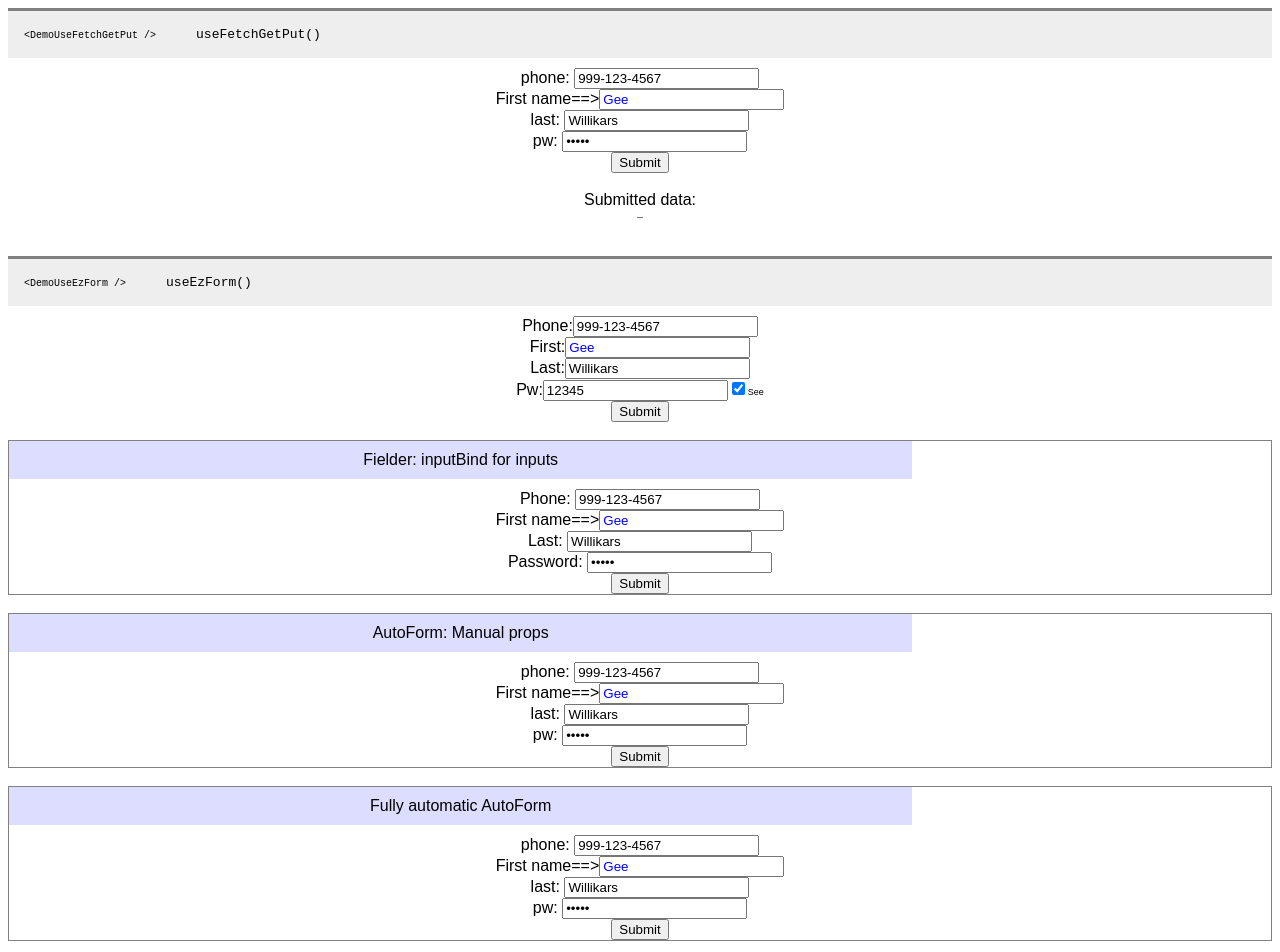
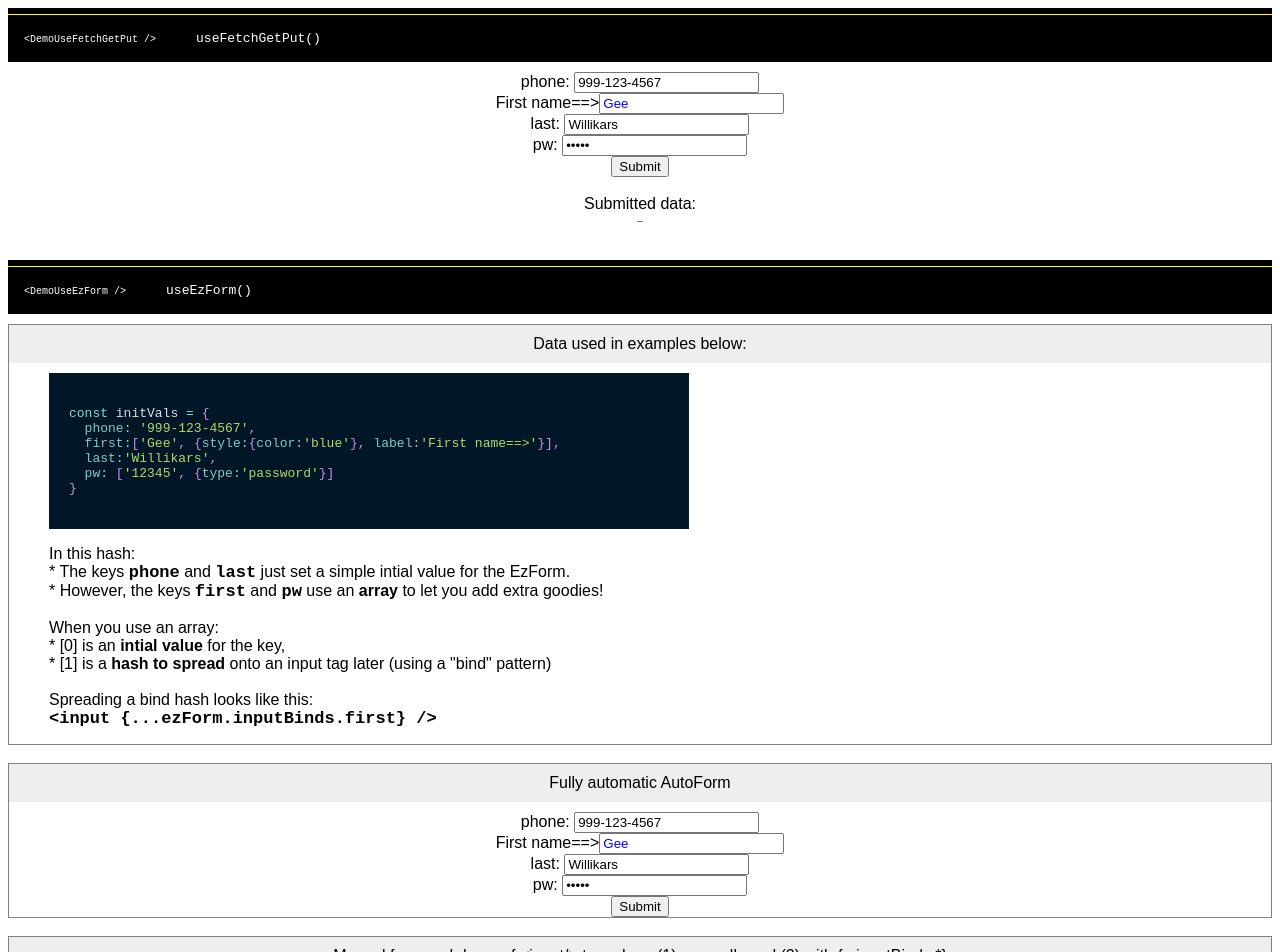
Before and after one commit to kenlane33/react-use-get-set, a React (Create React App) app: page / in a window 1280 px wide. Shown: the top 952 px of the page. Built offline with nearby package versions, Linux system fonts and the light colour scheme.

Commit message:
Added initVals on page.

```diff
--- a/src/components/AutoForm.js
+++ b/src/components/AutoForm.js
@@ -10,7 +10,7 @@ export const Fielder = ({label, name, inputs, onChange, ...rest}) => (
   </div>
 )
 //-------------------------------------o
-export const AutoForm = ({fields, bindForm, inputBinds}) => (
+export const AutoForm = ({ bindForm, inputBinds, fields }) => (
   <form {...bindForm}>
     {ensureArr(fields, Object.keys(inputBinds)).map( k => (
       <Fielder key={k} label={k+': '} {...inputBinds[k]} />
--- a/src/demos/DemoFetchGetPut.js
+++ b/src/demos/DemoFetchGetPut.js
@@ -18,7 +18,8 @@ export const DemoFetchGetPut = () => {
     (x)=>{
       console.log(x)
       setSubmitted( JSON.stringify(x) )
-    }
+    },
+
   )
   // const {inputs, doChange, doSubmit, inputBinds} = ezForm
 
--- a/src/demos/DemoHeader.js
+++ b/src/demos/DemoHeader.js
@@ -13,12 +13,22 @@ export const DemoHeader2 = ({demoTxt, useTxt}) => (
 ) // Usage ----------------
 // <DemoHeader demoTxt='stuff' useTxt='nonsense' />
 export const DemoHeader = ({demoTxt, useTxt}) => (
-  <div style={{textAlign:'left', fontFamily:'monospace', backgroundColor:'#eee', padding: 16, borderTop: 'solid 3px grey', marginBottom: 10}}>
-    <span style={{textAlign:'left',fontSize:10, paddingRight: 40 }}>
-      &lt;{demoTxt} /&gt;
-    </span>
-    <span style={{textAlign:'left'}}>{useTxt}</span>
-    {/*---////--------------------------------------*/}
+  <div style={{borderTop: 'solid 6px black'}}>
+    <div style={{
+      textAlign: 'left',
+      fontFamily: 'monospace',
+      color: '#fff',
+      backgroundColor: '#000',
+      padding: 16,
+      borderTop: 'solid 1px yellow',
+      marginBottom: 10
+      }}>
+      <span style={{textAlign:'left',fontSize:10, paddingRight: 40 }}>
+        &lt;{demoTxt} /&gt;
+      </span>
+      <span style={{textAlign:'left'}}>{useTxt}</span>
+      {/*---////--------------------------------------*/}
+    </div>
   </div>
 ) // Usage ----------------
 // <DemoHeader demoTxt='stuff' useTxt='nonsense' />
--- a/src/demos/DemoUseEzForm.js
+++ b/src/demos/DemoUseEzForm.js
@@ -2,6 +2,7 @@ import React, { useState } from "react"
 import { useEzForm } from "../hooks/useEzForm"
 import { DemoHeader } from './DemoHeader'
 import { AutoForm, Fielder } from '../components/AutoForm'
+import { PrismCode } from "../components/PrismCode"
 
 //===========//////////////========================o
 export const DemoUseEzForm = () => {
@@ -25,17 +26,56 @@ export const DemoUseEzForm = () => {
   // console.log( ezForm )
 
   const FormHeader = ({txt}) => (
-    <div style={{padding:10, backgroundColor:'#ddf', width:'70%', marginBottom:10}}>
+    <div style={{padding:10, backgroundColor:'#eee', marginBottom:10}}>
       {txt}
     </div>
   )
-
+  const leftStl = {textAlign:'left'}
+  const Code = (p) => <pre style={{display:'inline', fontWeight:700, fontSize:17}}>{p.children}</pre>
   //-------------------------------------o
   return (
     <div>
       <DemoHeader demoTxt='DemoUseEzForm' useTxt='useEzForm()' />
       {/* ------------------------------------------ */}
-      {/* <FormBox txt="Manual form and mixed inputBind and manual inputs"> */}
+      <div style={{border:'1px solid grey'}}>
+        <FormHeader txt="Data used in examples below:" />
+        <div style={{marginLeft:40}}>
+
+          <div style={{backgroundColor:'#011627', padding: 20, width: 600 }}>
+            <PrismCode language='js' code={`
+const initVals = {
+  phone: '999-123-4567',
+  first:['Gee', {style:{color:'blue'}, label:'First name==>'}],
+  last:'Willikars',
+  pw: ['12345', {type:'password'}]
+}`.trim()} >
+            </PrismCode>
+            </div>
+          <p style={leftStl}>
+            In this hash:<br />
+            * The keys <Code>phone</Code> and <Code>last</Code> just set a simple intial value for the EzForm.<br />
+            * However, the keys <Code>first</Code> and <Code>pw</Code> use an <b>array</b> to let you add extra goodies!<br />
+            <br />
+            When you use an array:<br />
+            * [0] is an <b>intial value</b> for the key, <br />
+            * [1] is a <b>hash to spread</b> onto an input tag later (using a "bind" pattern)<br />
+            <br />
+            Spreading a bind hash looks like this:  <br />
+            <Code>{`<input {...ezForm.inputBinds.first} />`}</Code>
+          </p>
+        </div>
+      </div>
+      <br />
+      {/* ------------------------------------------ */}
+      <div style={{border:'1px solid grey'}}>
+        <FormHeader txt="Fully automatic AutoForm" />
+        <AutoForm {...ezForm} />
+      </div>
+      <br />
+      {/* ------------------------------------------ */}
+      <div style={{border:'1px solid grey'}}>
+        <FormHeader txt="Manual form and demo of <input/> tags done (1) manually and (2) with {...inputBinds.*}"/>
+
         <form onSubmit={doSubmit}>
 
           <label> Phone:
@@ -69,14 +109,14 @@ export const DemoUseEzForm = () => {
           <input type="submit" value="Submit" />
 
         </form>
-      {/* </FormBox> */}
+      </div>
       <br />
       {/* ------------------------------------------ */}
       <div style={{border:'1px solid grey'}}>
-        <FormHeader txt="Fielder: inputBind for inputs"/>
+        <FormHeader txt="Fielder: Manual form and {...inputBinds.*} for <input/>"/>
         <form onSubmit={doSubmit}>
           <Fielder label='Phone: ' {...inputBinds.phone} />
-          <Fielder label='OVERRIDDEN_BY_BIND' {...inputBinds.first} />
+          <Fielder label='THIS_LABEL_TXT_OVERRIDDEN_BY_INPUT_BINDS' {...inputBinds.first} />
           <Fielder label='Last: ' name='last'   inputs={inputs} onChange={doChange}/>
           <Fielder label='Password: ' {...inputBinds.pw} type='password'/>
           <input type="submit" value="Submit" />
@@ -88,12 +128,6 @@ export const DemoUseEzForm = () => {
         <FormHeader txt="AutoForm: Manual props" />
         <AutoForm fields={initVals} inputBinds={inputBinds} bindForm={bindForm}/>
       </div>
-      <br />
-      {/* ------------------------------------------ */}
-      <div style={{border:'1px solid grey'}}>
-        <FormHeader txt="Fully automatic AutoForm" />
-        <AutoForm {...ezForm} />
-        </div>
       <br />
       {/* ------------------------------------------ */}
       <div style={{border:'1px solid grey'}}>
```
Also changed, not shown: 1 other file (tests, documents, lock files or other folders).
